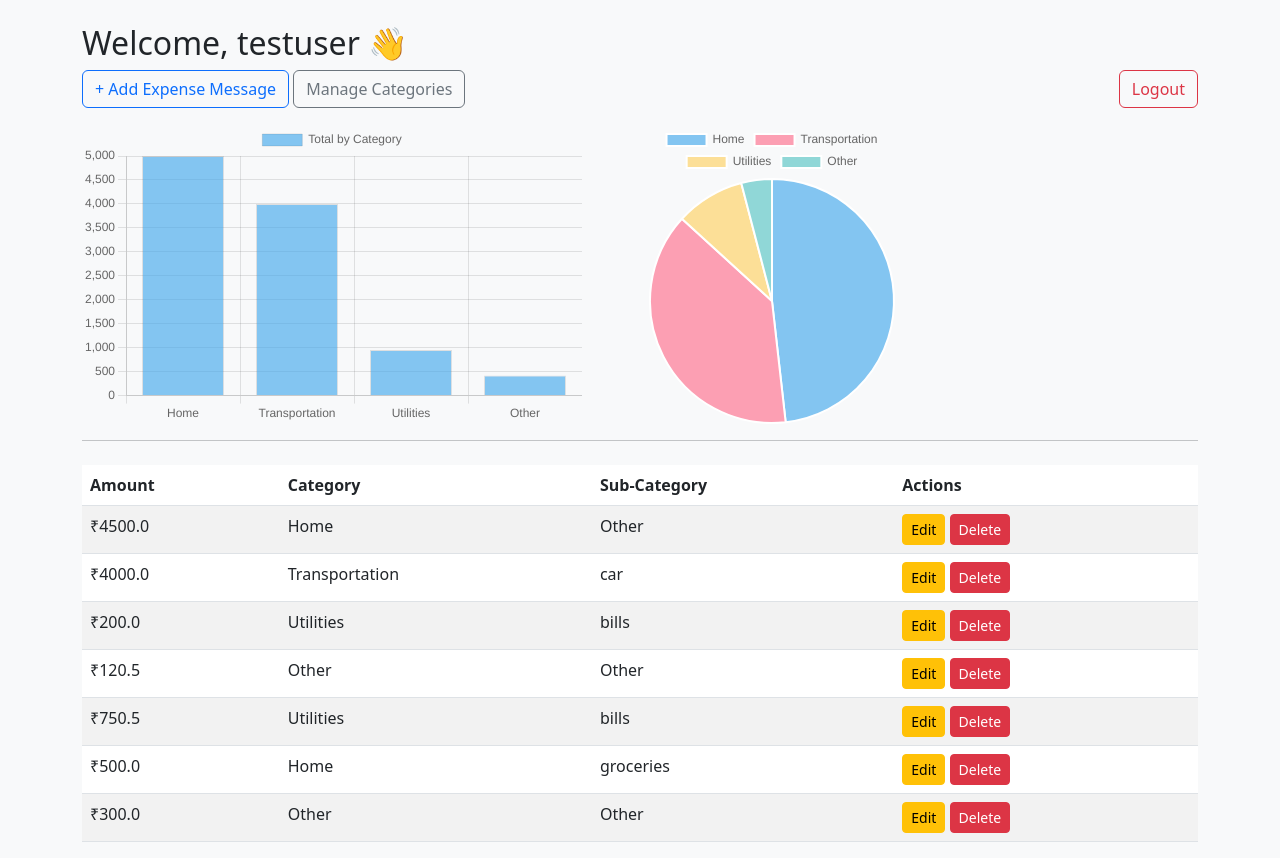
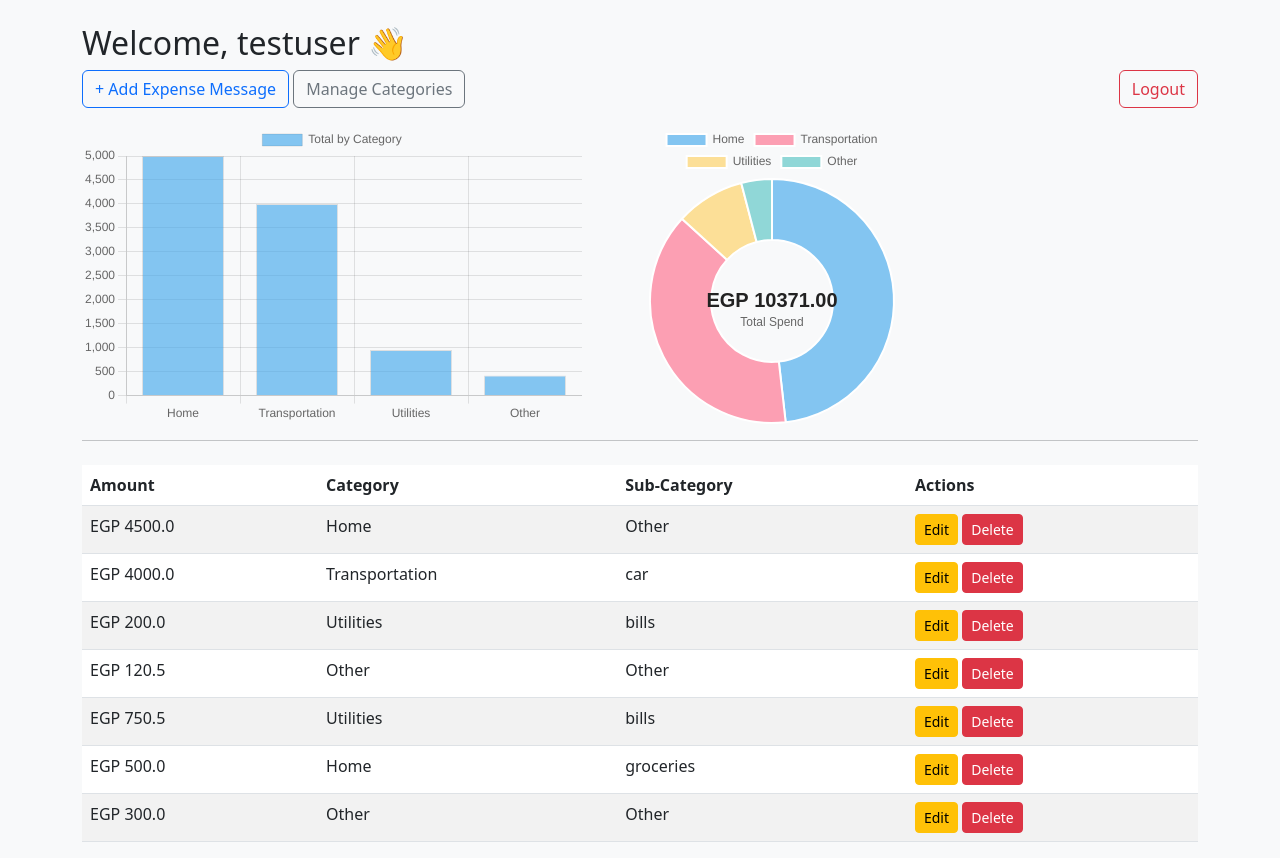
Before and after one commit to Banna81/web_msg_expense_tracker, a Flask app: page /dashboard in a window 1280 px wide. Run offline with Flask 3, Linux system fonts and the light colour scheme; a user stored in the database is signed in; data comes from the database, SQL or seed files in the repository; both versions use the stored data as it was after the commit.

Commit message:
changed from pie to dounghut , added the total spend in it , also reflected currency in expenses dashboard table and charts

```diff
--- a/app.py
+++ b/app.py
@@ -92,6 +92,9 @@ def dashboard():
     for cat, total in category_totals.items():
         category_percentages[cat] = (total / total_amount * 100) if total_amount > 0 else 0
 
+    # Calculate total spend of all categories (same as total_amount)
+    total_spend = sum(category_totals.values())
+
     return render_template(
         'dashboard.html',
         username=current_user.username,
@@ -99,7 +102,8 @@ def dashboard():
         categories=list(category_totals.keys()),
         totals=list(category_totals.values()),
         percentages=[category_percentages[cat] for cat in category_totals.keys()],
-        subcategory_breakdown=subcategory_breakdown
+        subcategory_breakdown=subcategory_breakdown,
+        total_spend=total_spend
     )
 
 
--- a/templates/add_expenses.html
+++ b/templates/add_expenses.html
@@ -3,7 +3,7 @@
 <h2>Add Expense Message</h2>
 <form method="POST">
     <textarea name="message" rows="5" class="form-control mb-3" placeholder="Paste your expense message here..." required>{{ request.form.message or '' }}</textarea>
-    <input type="date" name="date" class="form-control mb-3" value="{{ request.form.date or '' }}" required>
+
     <button type="submit" class="btn btn-success">Save</button>
 </form>
 {% endblock %}
--- a/templates/dashboard.html
+++ b/templates/dashboard.html
@@ -24,7 +24,7 @@
     <tbody>
         {% for exp in expenses %}
         <tr>
-            <td>₹{{ exp.amount }}</td>
+            <td>EGP {{ exp.amount }}</td>
             <td>{{ exp.category.name if exp.category else 'Other' }}</td>
             <td>{{ exp.subcategory.name if exp.subcategory else 'Other'}}</td>
             <td>
@@ -53,6 +53,34 @@ const chartLabels = {{ categories|tojson|safe }};
 const chartData = {{ totals|tojson }};
 const chartPercentages = {{ percentages|tojson }};
 const subcategoryBreakdown = {{ subcategory_breakdown|tojson }};
+const totalSpend = {{ total_spend|tojson }};
+
+const pieColors = [
+    'rgba(54, 162, 235, 0.6)',
+    'rgba(255, 99, 132, 0.6)',
+    'rgba(255, 206, 86, 0.6)',
+    'rgba(75, 192, 192, 0.6)',
+    'rgba(153, 102, 255, 0.6)',
+    'rgba(255, 159, 64, 0.6)'
+];
+
+// Plugin to draw total spend in the center
+const centerTextPlugin = {
+    id: 'centerText',
+    afterDraw(chart) {
+        const {ctx, chartArea: {width, height}} = chart;
+        ctx.save();
+        ctx.font = 'bold 20px Arial';
+        ctx.textAlign = 'center';
+        ctx.textBaseline = 'middle';
+        ctx.fillStyle = '#222';
+        ctx.fillText('EGP ' + totalSpend.toFixed(2), chart.getDatasetMeta(0).data[0].x, chart.getDatasetMeta(0).data[0].y);
+        ctx.font = '12px Arial';
+        ctx.fillStyle = '#666';
+        ctx.fillText('Total Spend', chart.getDatasetMeta(0).data[0].x, chart.getDatasetMeta(0).data[0].y + 22);
+        ctx.restore();
+    }
+};
 
 const expenseChart = new Chart(barCtx, {
     type: 'bar',
@@ -73,17 +101,8 @@ const expenseChart = new Chart(barCtx, {
     }
 });
 
-const pieColors = [
-    'rgba(54, 162, 235, 0.6)',
-    'rgba(255, 99, 132, 0.6)',
-    'rgba(255, 206, 86, 0.6)',
-    'rgba(75, 192, 192, 0.6)',
-    'rgba(153, 102, 255, 0.6)',
-    'rgba(255, 159, 64, 0.6)'
-];
-
 const expensePieChart = new Chart(pieCtx, {
-    type: 'pie',
+    type: 'doughnut',
     data: {
         labels: chartLabels,
         datasets: [{
@@ -94,6 +113,7 @@ const expensePieChart = new Chart(pieCtx, {
     options: {
         responsive: true,
         plugins: {
+            centerText: true,
             tooltip: {
                 callbacks: {
                     label: function(context) {
@@ -112,7 +132,7 @@ const expensePieChart = new Chart(pieCtx, {
                 let html = '';
                 if (breakdown) {
                     for (const [subcat, total] of Object.entries(breakdown)) {
-                        html += `<li><strong>${subcat}</strong>: ₹${total.toFixed(2)}</li>`;
+                        html += `<li><strong>${subcat}</strong>: EGP${total.toFixed(2)}</li>`;
                     }
                 } else {
                     html = '<li>No subcategories</li>';
@@ -122,7 +142,8 @@ const expensePieChart = new Chart(pieCtx, {
                 document.getElementById('subcategoryModal').style.display = 'flex';
             }
         }
-    }
+    },
+    plugins: [centerTextPlugin]
 });
 </script>
 {% endblock %}
```
Also changed, not shown: instance/database.db.
